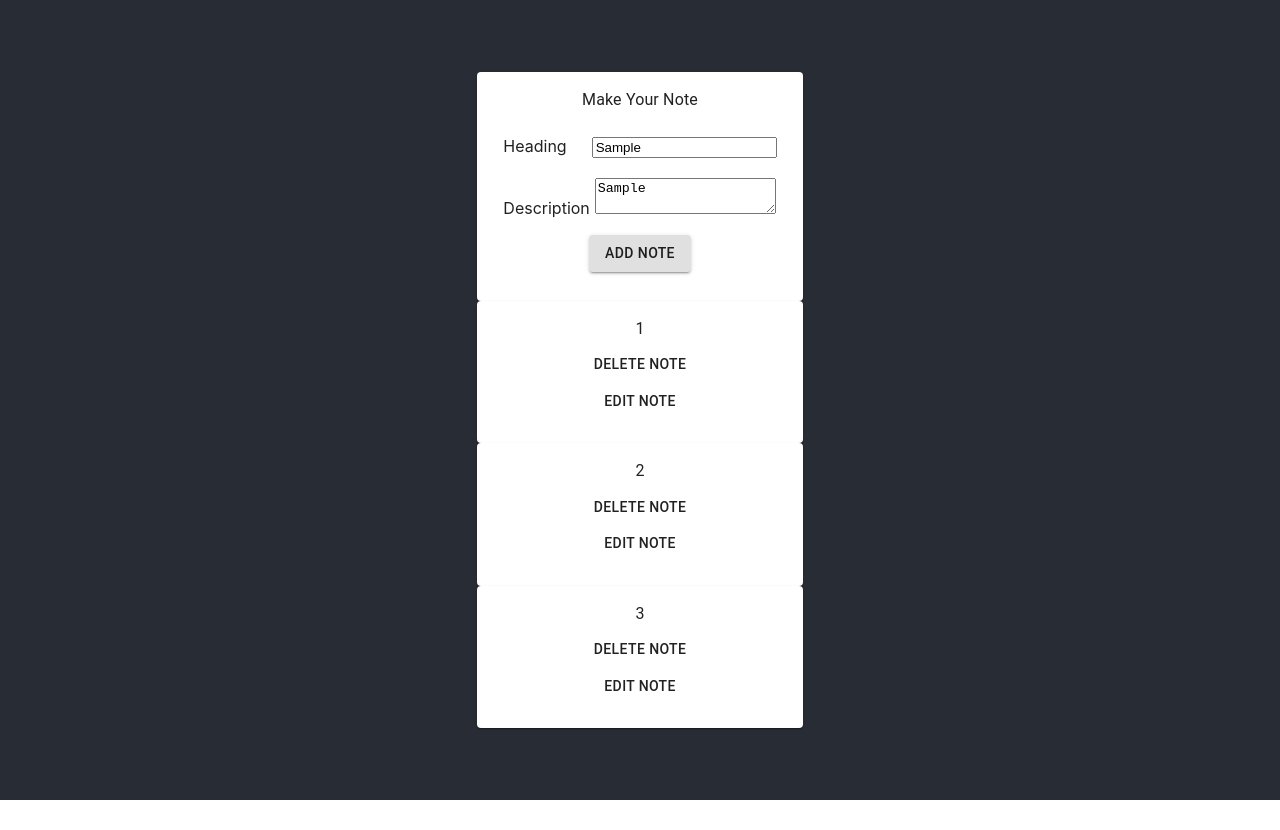
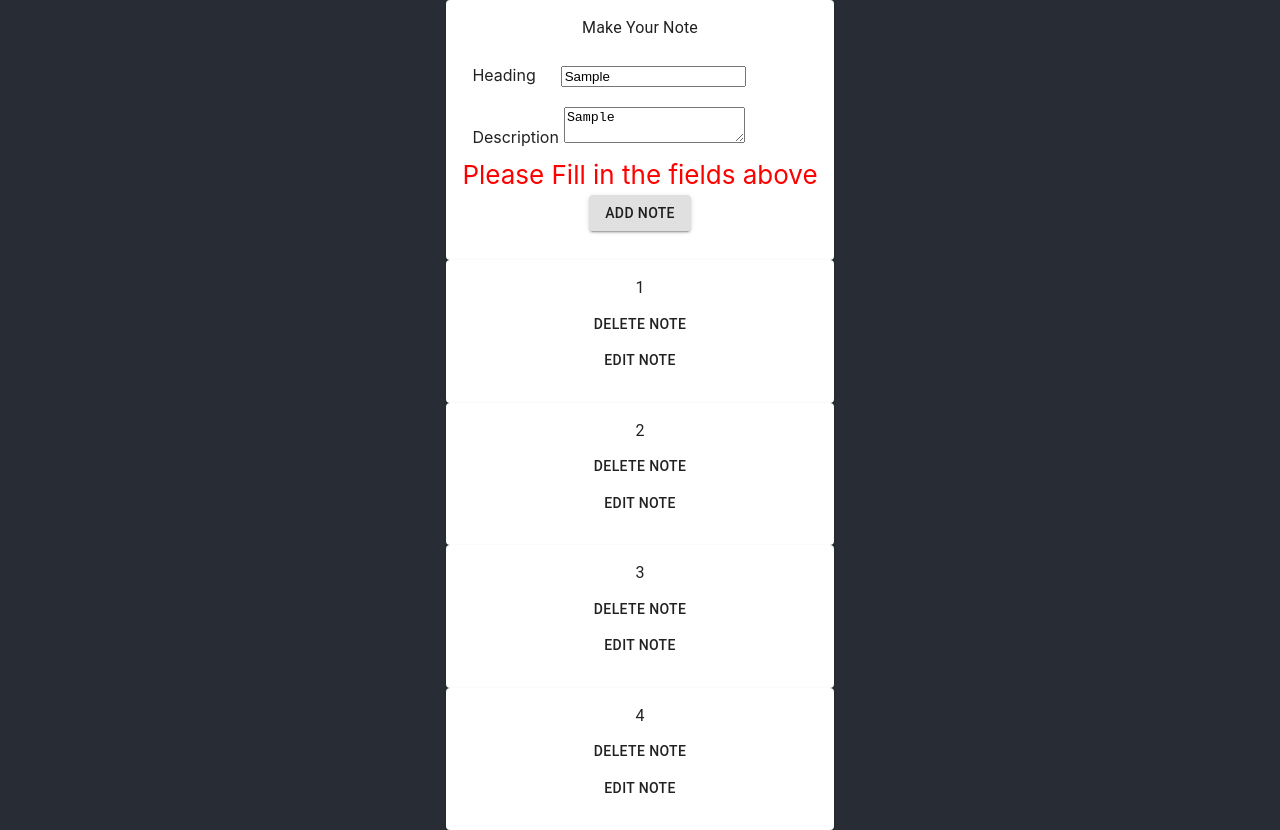
Before and after one commit to GorSharoyan/React_Create_Notes_App, a React (Create React App) app: page / in a window 1280 px wide. Both pictures are taken after typing "Sample", "Sample" into the empty fields and a click on the button "ADD NOTE". Before the commit the page ends 800 px from the top, so only its background shows below. Built offline with nearby package versions, Linux system fonts and the light colour scheme; no server answers; data requests are answered from the project's data file.

Commit message:
:green_heart:CI(components/CreateNoteCard):added error message

```diff
--- a/src/components/CreateNoteCard/CreateNoteCard.css
+++ b/src/components/CreateNoteCard/CreateNoteCard.css
@@ -25,3 +25,7 @@
 #button {
     padding: 5px;
 }
+#error-message {
+    color: red;
+    text-size-adjust: 5px;
+}
--- a/src/components/CreateNoteCard/CreateNoteCard.js
+++ b/src/components/CreateNoteCard/CreateNoteCard.js
@@ -10,13 +10,18 @@ import { postData } from "../../services/fetch.service";
 export default function CreateNoteCard() {
   const [heading, setHeading] = useState("");
   const [description, setDescription] = useState("");
+  const [error, setError] = useState(false);
   const [note, setNote] = useState({});
 
   const handleFormSubmit = () => {
-    let note = { heading, description };
-    setNote(note);
-    postData(note);
-    document.location.reload();
+    if (heading || description === "") {
+      setError(true);
+    } else {
+      let note = { heading, description };
+      setNote(note);
+      postData(note);
+      document.location.reload();
+    }
   };
 
   return (
@@ -49,6 +54,11 @@ export default function CreateNoteCard() {
                 ></textarea>
               </div>
             </div>
+            {error ? (
+              <div id="error-message">Please Fill in the fields above</div>
+            ) : (
+              <></>
+            )}
             <div id="button">
               <Button variant="contained" onClick={handleFormSubmit}>
                 Add Note
--- a/src/db/db.json
+++ b/src/db/db.json
@@ -8,6 +8,9 @@
     },
     {
       "id": 3
+    },
+    {
+      "id": 4
     }
   ]
 }
```
